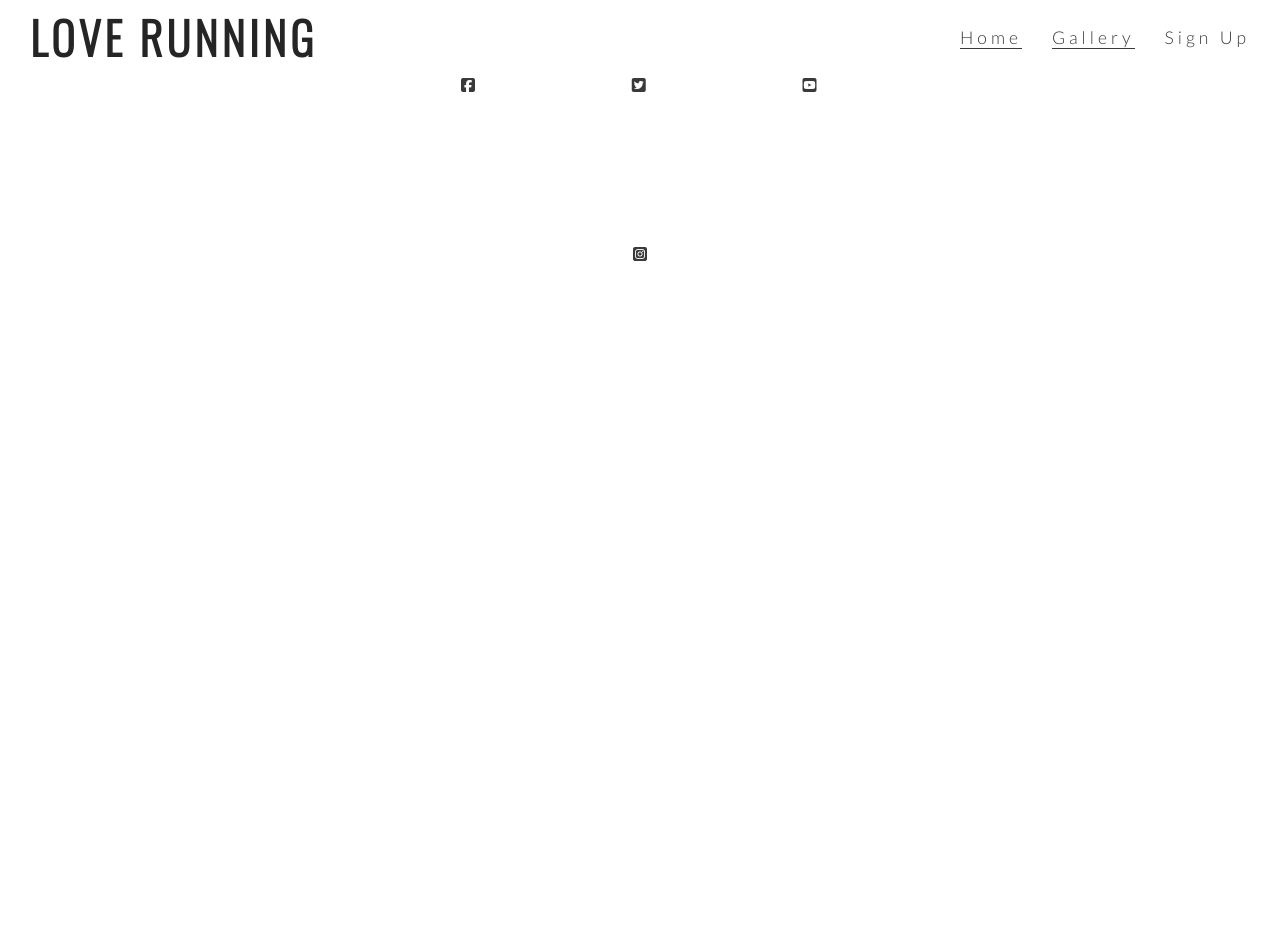
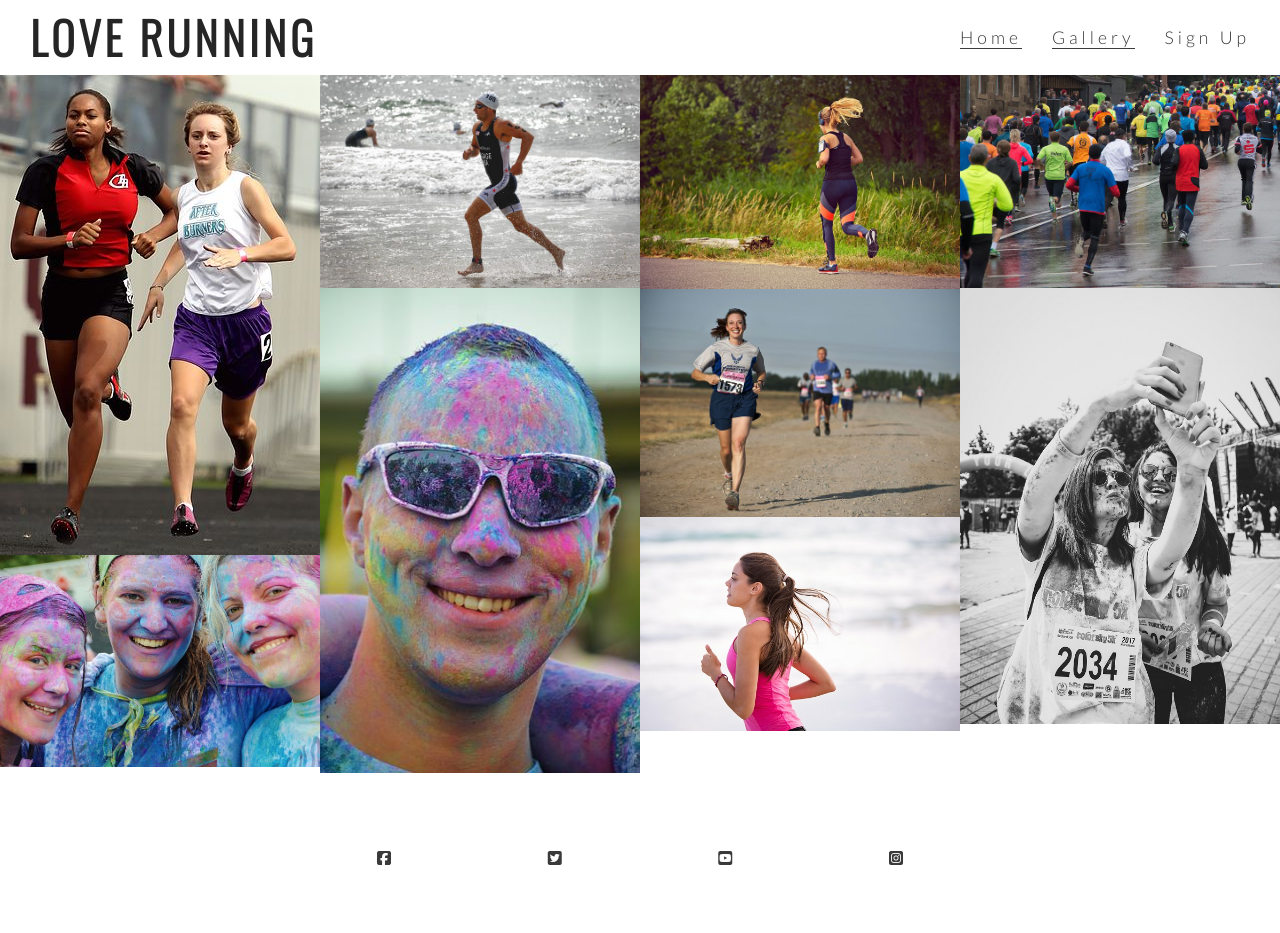
Before and after one commit to EthanMustCode/love-running, a plain HTML site: page gallery.html in a window 1280 px wide. Before the commit the page ends 800 px from the top, so only its background shows below. Drawn offline with nearby package versions, Linux system fonts and the light colour scheme.

Commit message:
add images and masonry styling

```diff
--- a/assets/css/style.css
+++ b/assets/css/style.css
@@ -226,3 +226,16 @@ footer {
     padding: 5%;
     color: #3a3a3a;
 }
+
+/* Gallery */
+
+#photos {
+    clear: both;
+    line-height: 0;
+    column-count: 4;
+    column-gap: 0;
+}
+
+#photos > img {
+    width: 100%
+}
--- a/gallery.html
+++ b/gallery.html
@@ -32,6 +32,18 @@
         </nav>
     </header>
 
+    <section id="photos">
+        <img src="assets/images/athletes.jpg" alt="To athletes running together">
+        <img src="assets/images/girls.jpg" alt="three girls at charity paint running festival">
+        <img src="assets/images/runner3.jpg" alt="Solo male runner jogging on a beach">
+        <img src="assets/images/man.jpg" alt="man at charity paint running festival">
+        <img src="assets/images/runner1.jpg" alt="solo female runner jogging through Phoenix Park">
+        <img src="assets/images/runner2.jpg" alt="Runners competing in a marathon">
+        <img src="assets/images/runner4.jpg" alt="Solo female runner jogging on a beach">
+        <img src="assets/images/running_gang.jpg" alt="LArge group of runners taking part in a marathon on a rainy day">
+        <img src="assets/images/mud-run.jpg" alt="Two women runners taking a muddy selfie after the Mud Runners Championship">
+    </section>
+
     <footer>
         <ul class="social-networks">
             <li>
```
Also changed, not shown: assets/images/athletes.jpg (added), assets/images/girls.jpg (added), assets/images/man.jpg (added), assets/images/mud-run.jpg (added), assets/images/runner1.jpg (added), assets/images/runner2.jpg (added), assets/images/runner3.jpg (added), assets/images/runner4.jpg (added), assets/images/running_gang.jpg (added).
